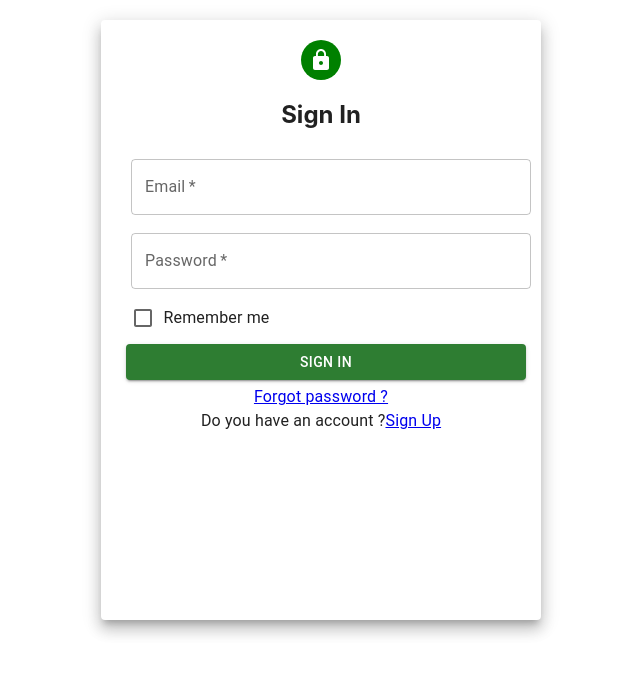
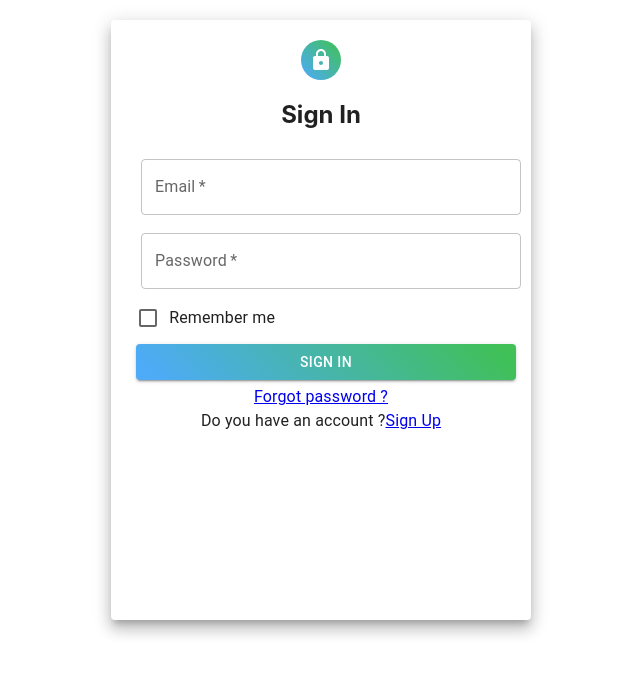
Before and after one commit to jigarsiddhpura/recipe-app, a React (Create React App) app: page /login in a window 1280 px wide. Shown: the top 674 px of the page, without its empty margins (319-959 px from the left). Built offline with nearby package versions, Linux system fonts and the light colour scheme.

Commit message:
small commit

```diff
--- a/src/Components/login.js
+++ b/src/Components/login.js
@@ -16,16 +16,23 @@ import LockIcon from "@mui/icons-material/Lock";
 import axios from "axios";
 
 const Login = () => {
+
   const paperStyle = {
     padding: 20,
     height: "70vh",
-    width: "400px",
+    width: "380px",
     margin: "20px auto",
   };
-  const avatarStyle = { backgroundColor: "green" };
+  // backgroundImage: 'linear-gradient(227deg, #40c057 5%, #4dabf7 95%)'
+  const avatarStyle = {
+    backgroundImage: "linear-gradient(227deg, #40c057 5%, #4dabf7 95%)",
+  };
   const textFieldStyle = { margin: "10px" };
   const checkboxStyle = { position: "relative", right: "28%" };
-  const btnStyle = { margin: "5px  " };
+  const btnStyle = {
+    margin: "5px  ",
+    backgroundImage: "linear-gradient(227deg, #40c057 5%, #4dabf7 95%)",
+  };
   const errorStyle = {
     display: "flex",
     align: "left",
@@ -74,8 +81,8 @@ const Login = () => {
     return errors;
   };
 
-  const [accessToken , setAccessToken] = useState('');
-  const [refreshToken , setRefreshToken] = useState('');
+  const [accessToken, setAccessToken] = useState("");
+  const [refreshToken, setRefreshToken] = useState("");
 
   const postData = async () => {
     try {
@@ -91,47 +98,48 @@ const Login = () => {
           setRefreshToken(response.data.refresh);
           token2(response);
         })
-        .catch((err) => console.log("error in postData try : ",err));
+        .catch((err) => console.log("error in postData try : ", err));
     } catch (err) {
       console.log("error is", err);
     }
   };
 
-  const [loggedin , setLoggedin] = useState(false);
-  const baseURL = 'https://therecipepool.pythonanywhere.com/'
-
+  const [loggedin, setLoggedin] = useState(false);
+  const baseURL = "https://therecipepool.pythonanywhere.com/";
 
   const token2 = async (response) => {
-    await
-    axios.post( baseURL+"account/token-refresh/" , {
+    await axios
+      .post(
+        baseURL + "account/token-refresh/",
+        {
           refresh: refreshToken,
-    } ,
+        },
         {
           headers: {
-          'Authorization' : 'Bearer' + accessToken,
-          'Content-Type': 'application/x-www-form-urlencoded'
+            Authorization: "Bearer" + accessToken,
+            "Content-Type": "application/x-www-form-urlencoded",
+          },
         }
-      }
-    ).then((response) => {
+      )
+      .then((response) => {
         setRefreshToken(response.data.refresh);
         setAccessToken(response.data.access);
         localStorage.setItem("accessToken", accessToken);
         console.log("Logged in");
         setLoggedin(true);
-
-    }
-    ).catch((err) => console.log("error in token2  : ",err));
+      })
+      .catch((err) => console.log("error in token2  : ", err));
 
     return response;
-    }
+  };
 
   useEffect(() => {
-      if(loggedin) window.location.href = '/';
-    },[loggedin]);
+    if (loggedin) window.location.href = "/";
+  }, [loggedin]);
 
   return (
-    <Grid>
-      <form>
+    <Grid >
+        <form >
           <Paper elevation={10} style={paperStyle}>
             <Grid align="center">
               <Avatar style={avatarStyle}>
@@ -175,7 +183,6 @@ return (
 
               <Button
                 variant="contained"
-              color="success"
                 style={btnStyle}
                 fullWidth
                 onClick={handleSubmit}
--- a/src/Components/signup.js
+++ b/src/Components/signup.js
@@ -19,10 +19,10 @@ const Signup = () => {
     width: "420px",
     margin: "20px auto",
   };
-  const avatarStyle = { backgroundColor: "green", display:"flex"  };
+  const avatarStyle = { backgroundImage: "linear-gradient(227deg, #40c057 5%, #4dabf7 95%)", display:"flex"  };
   const textFieldStyle = { margin: "10px" };
   // const checkboxStyle = { position: "relative", right: "28%" };
-  const btnStyle = { margin: "5px  " };
+  const btnStyle = { margin: "5px  ",backgroundImage: "linear-gradient(227deg, #40c057 5%, #4dabf7 95%)" };
   const numberStyle = {position:'relative', left:'2.5%'}
   const radioStyle={position:'relative', right:'18%', margin:'4px'};
   const genderStyle ={position:'relative', left:'-57%', margin:'2px'};
@@ -229,7 +229,6 @@ const Signup = () => {
 
           <Button
             variant="contained"
-            color="success"
             style={btnStyle}
             onClick={handleSubmit}
             fullWidth
```
Also changed, not shown: 1 other file (tests, documents, lock files or other folders). Lines whose indentation alone changed are shown as unchanged.
